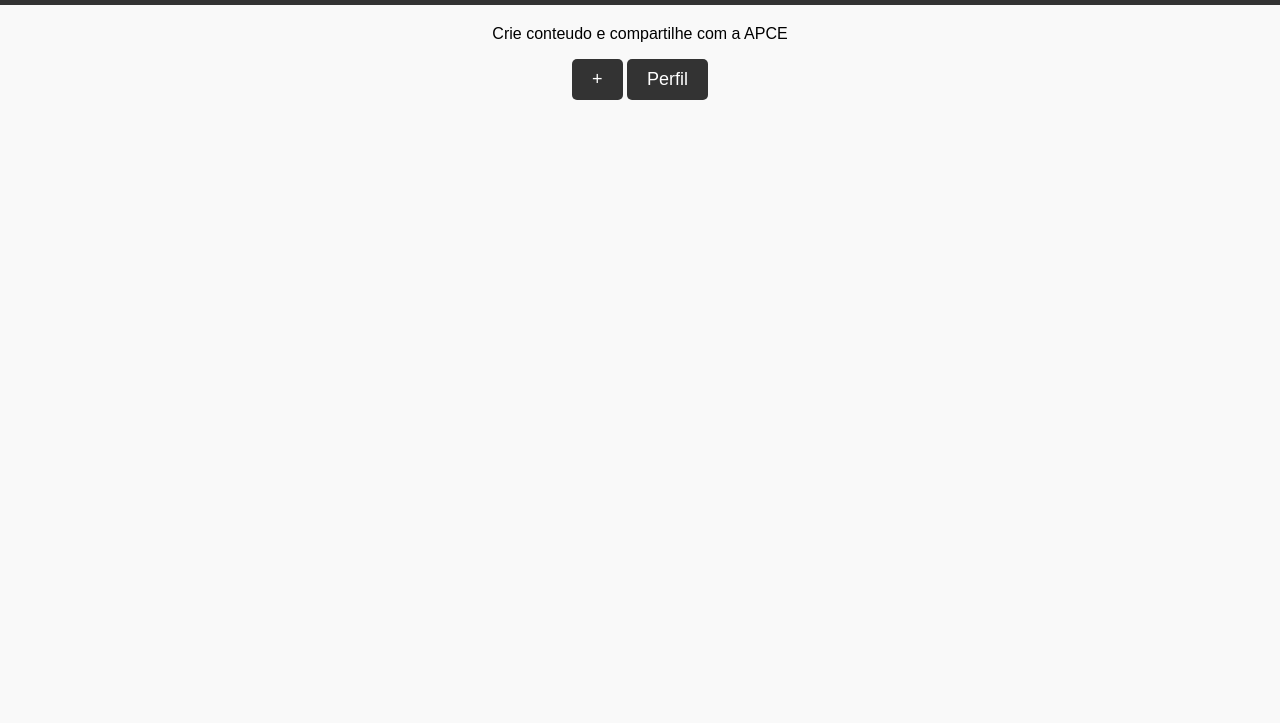
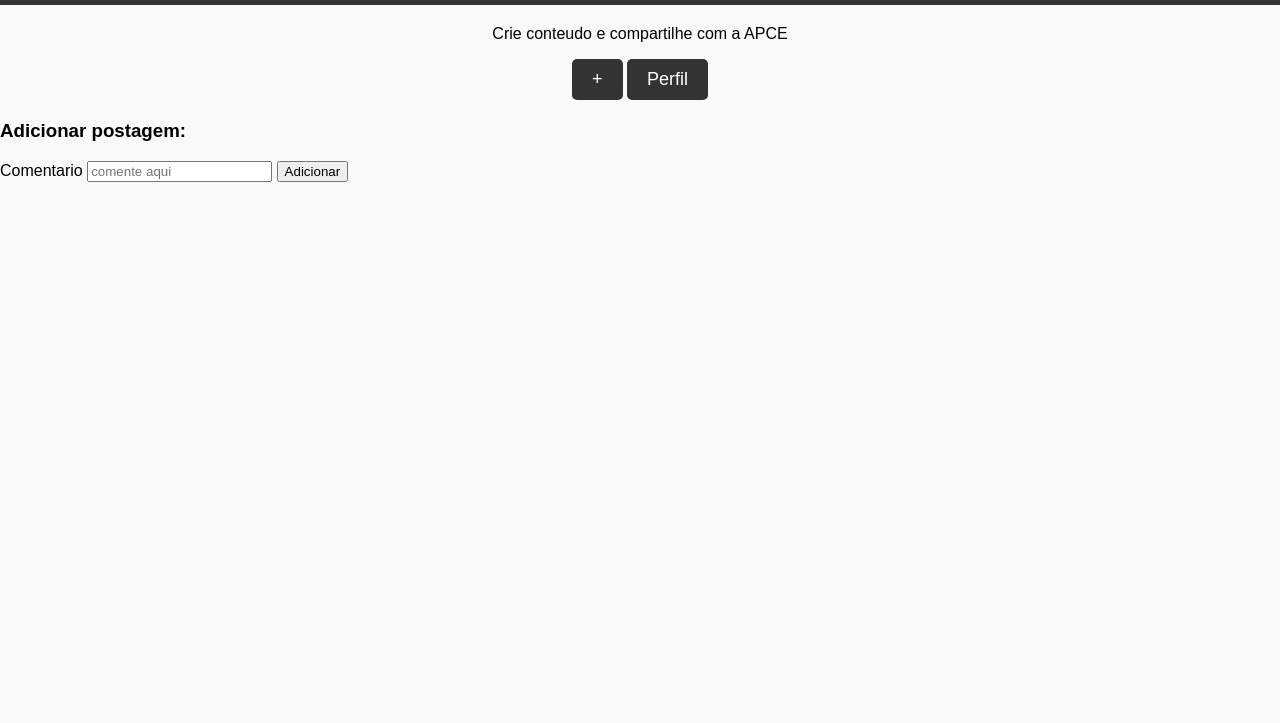
Before and after one commit to MateusProDev/loginapce, a plain HTML site: page postagens.html in a window 1280 px wide. Shown: the part 77-800 px from the top of the page. Drawn offline with Linux system fonts and the light colour scheme.

Commit message:
add movas abas

```diff
--- a/postagens.html
+++ b/postagens.html
@@ -15,6 +15,17 @@
         <a href="posts.html"><button>+</button></a>
         <a href="login.html"><button>Perfil</button></a>
     </div>
+    <div id="userContent" class="startHidden">
+      <div class="center">
+        <form id="todoForm">
+          <h3 id="todoFormTitle">Adicionar postagem:</h3>
+          <label for="name">Comentario</label>
+          <input type="text" id="name" placeholder="comente aqui">
+          <button type="submit" id="submitTodoForm">Adicionar</button>
+        </form>
+      </div>
+
+    </div>
 
     <!-- Recursos do Firebase -->
     <script src="https://www.gstatic.com/firebasejs/7.8.1/firebase-app.js"></script>
```
